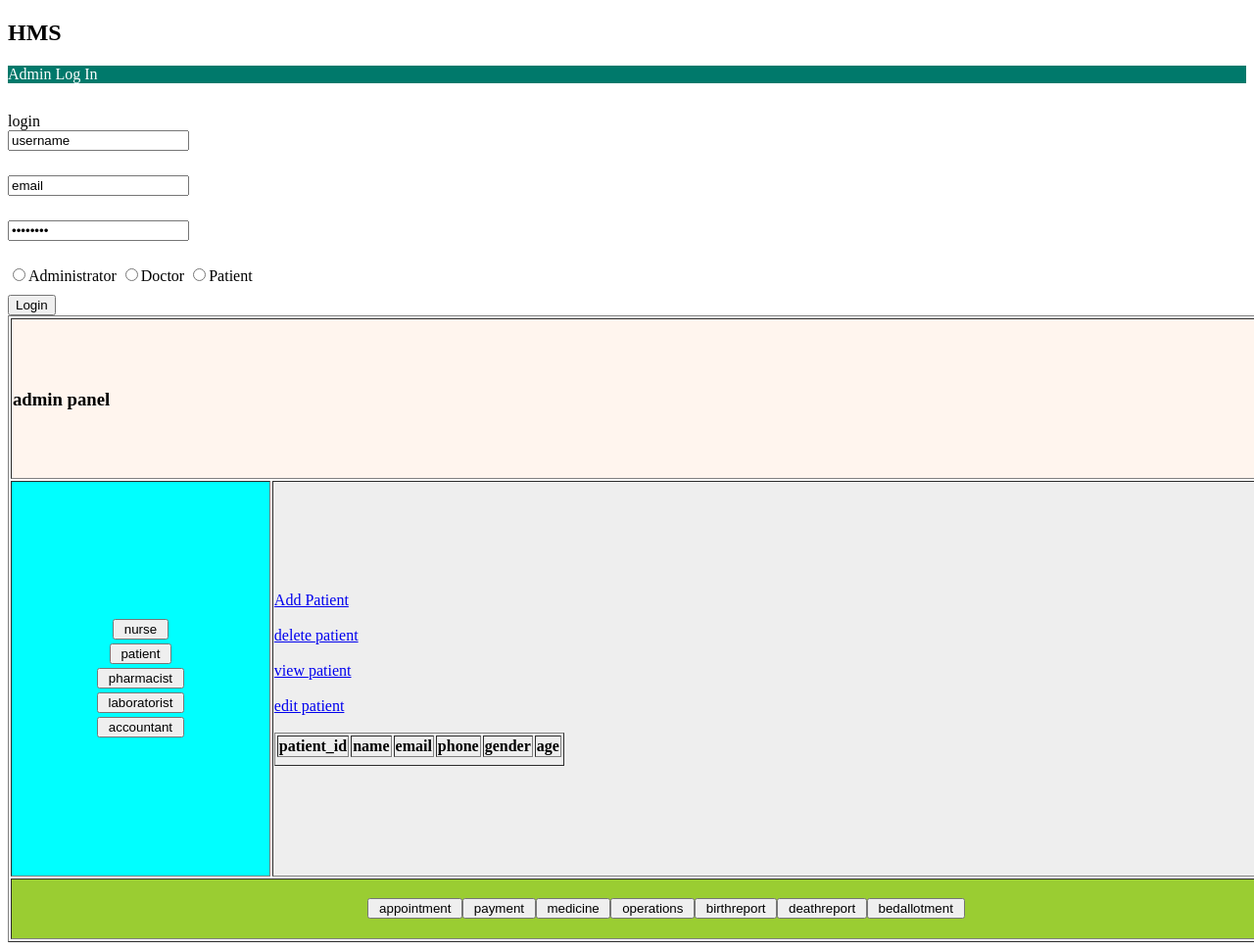
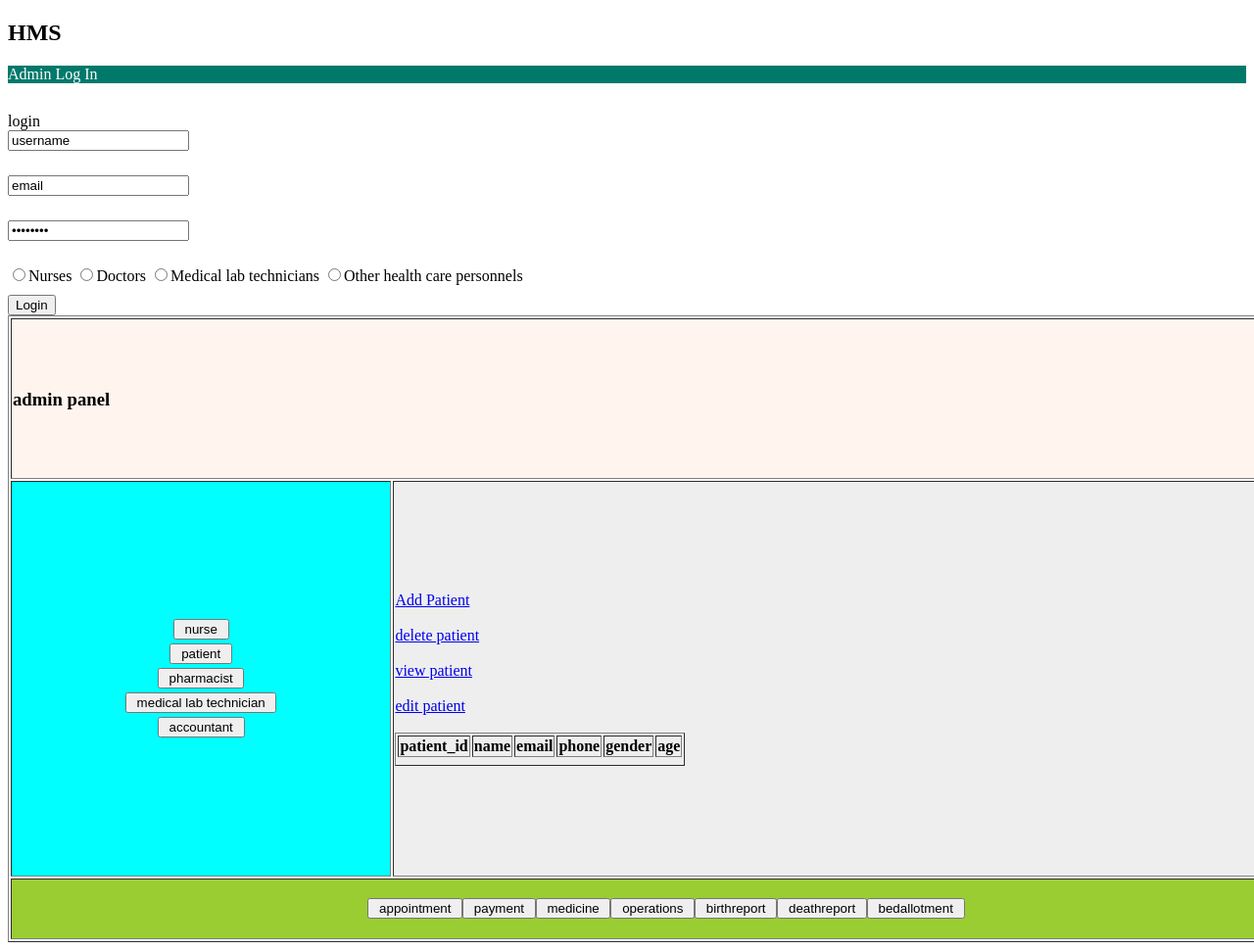
Before and after one commit to doreen195/PING-GROUP, a PHP site: page / in a window 1280 px wide; the page is wider, and only the part inside the window is pictured. Shown: that part at 98% size. Run offline with PHP 8.4, Linux system fonts and the light colour scheme; a stand-in replaces the project's code that opens the database connection; lists and menus that the app fills with data are empty.

Commit message:
Add files via upload

```diff
--- a/index.php
+++ b/index.php
@@ -33,15 +33,17 @@
                         <input type="password" class="form-control" id="password" name="password" value="password"placeholder="password" required>
                     </div>
                     <label class="radio-inline">
-                      <input type="radio" name="loginType" value="admin">Administrator
+                      <input type="radio" name="loginType" value="admin">Nurses
                     </label>
                     <label class="radio-inline">
-                      <input type="radio" name="loginType" value="doctor">Doctor
+                      <input type="radio" name="loginType" value="doctor">Doctors
                     </label>
                     <label class="radio-inline">
-                      <input type="radio" name="loginType" value="patient">Patient
+                      <input type="radio" name="loginType" value="patient">Medical lab technicians
                     </label>
-
+                    <label class="radio-inline">
+                      <input type="radio" name="loginType" value="patient">Other health care personnels
+                    </label>
                     <div style="margin-top:10px" class="form-group">
                         <div class="col-sm-12 controls">
                           <input type="submit" name="login" value="Login" class="btn btn-info">
@@ -84,8 +86,8 @@
 <input type="submit" align="center" value=" pharmacist ">
 </form>
 </td></tr><tr><td>
-<form action="laboratorist.php" align="center">
-<input type="submit" align="center" value=" laboratorist ">
+<form action="medical lab technician.php" align="center">
+<input type="submit" align="center" value=" medical lab technician ">
 </form>
 </td>
 <tr>
```
